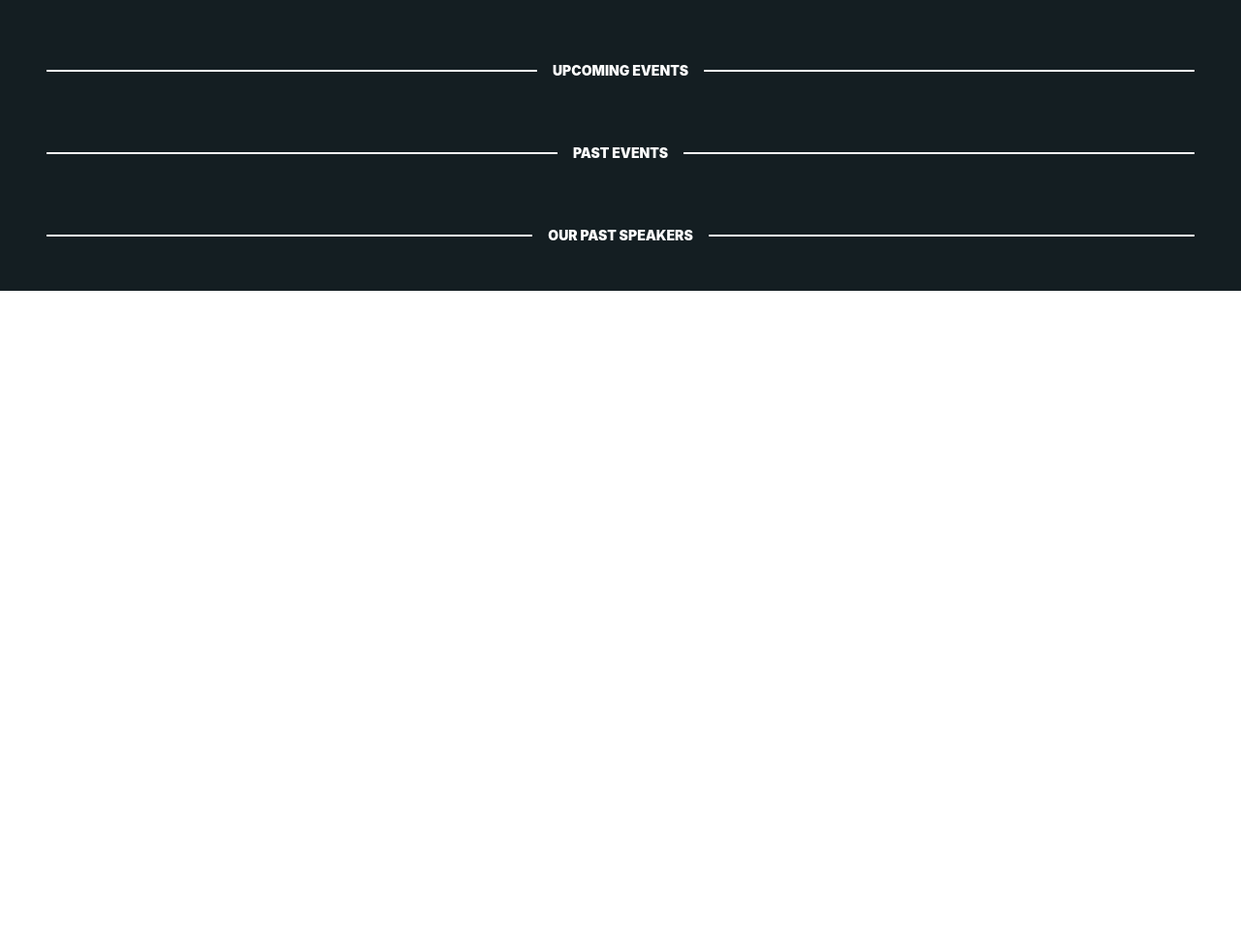
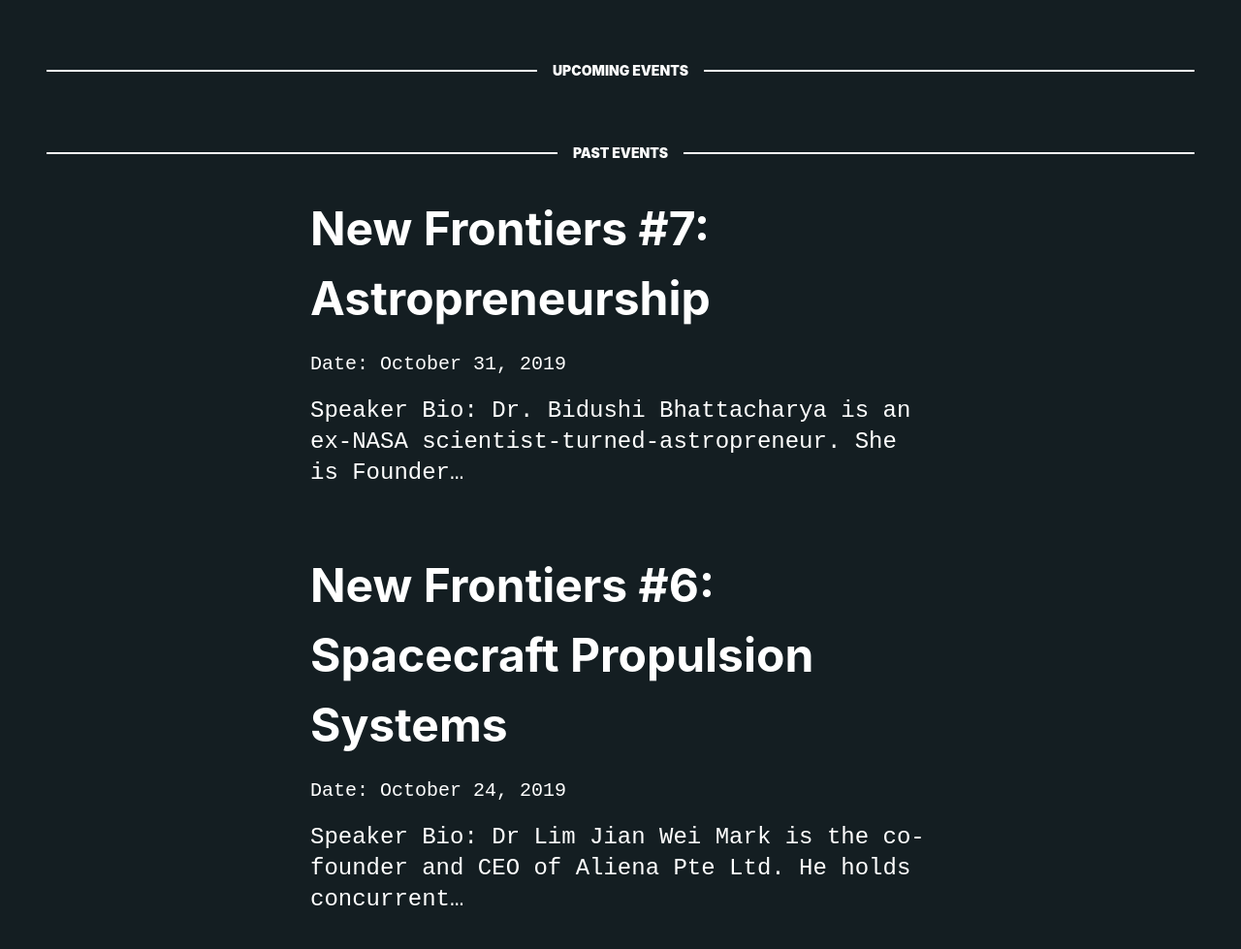
Before and after one commit to seds-sg/nusseds-webpage, a Gatsby site: page /events in a window 1280 px wide. Shown: the part 500-1479 px from the top of the page at 97% size. Before the commit the page ends 800 px from the top, so only its background shows below. Built offline with nearby package versions, Linux system fonts and the light colour scheme; Gatsby itself is replaced by a stand-in of ours.

```diff
--- a/src/components/layout.js
+++ b/src/components/layout.js
@@ -36,7 +36,7 @@ const Layout = ({ children, className }) => (
 					<Nav.Link href="/posts">
 						<NavbarLink>Blog</NavbarLink>
 					</Nav.Link>
-					<Nav.Link href="/joinUs">
+					<Nav.Link href="/join-us">
 						<NavbarLink>Join Us</NavbarLink>
 					</Nav.Link>
 				</Nav>
--- a/src/components/post-link.js
+++ b/src/components/post-link.js
@@ -8,11 +8,24 @@ const PostLink = ({ className, post }) => (
 		<PostLine />
 		<StyledLink to={post.frontmatter.path}>
 			<PostTitleWrapper>{post.frontmatter.title}</PostTitleWrapper>
-			<DateWrapper>Date of post: {post.frontmatter.date}</DateWrapper>
+			<DateWrapper>Date: {post.frontmatter.date}</DateWrapper>
 			<ExcerptWrapper>{post.excerpt}</ExcerptWrapper>
 		</StyledLink>
 	</div>
 );
+
+const BriefPostLink = ({ className, post }) => (
+	<StyledLink className={className} to={post.frontmatter.path}>
+		<PostTitleWrapper>{post.frontmatter.title}</PostTitleWrapper>
+		<DateWrapper>Date: {post.frontmatter.date}</DateWrapper>
+		<ExcerptWrapper>{post.excerpt}</ExcerptWrapper>
+	</StyledLink>
+);
+
+export const StyledBriefPostLink = styled(BriefPostLink)`
+	max-width: 40rem;
+	padding-bottom: 2rem;
+`;
 
 const PostLine = styled.div`
 	height: 0;
--- a/src/pages/events.js
+++ b/src/pages/events.js
@@ -1,27 +1,41 @@
 import React from 'react';
+import { StyledBriefPostLink } from '../components/post-link';
 import { PageHeaderFont, DescriptionFont } from '../components/textStyles';
 import Layout, { NavbarPaddingContainer } from '../components/layout';
 import SEO from '../components/seo';
 import styled from 'styled-components';
+import { graphql } from 'gatsby';
 import StyledButton from '../components/button';
 import SectionHeaderWrapper from '../components/sectionHeader';
 
-const EventsPage = () => (
+const EventsPage = ({ data: { allMarkdownRemark: { edges } } }) => {
+	const Posts = edges
+		.filter((edge) => !!edge.node.frontmatter.date)
+		.map((edge) => <StyledBriefPostLink key={edge.node.id} post={edge.node} />);
+	return (
 		<Layout>
 			<NavbarPaddingContainer>
 				<SEO title="Events" />
 				<EventPageHeaderWrapper>Our Events.</EventPageHeaderWrapper>
 				<EventPageDescription>
-				Get event updates and post-event summaries every week! Just leave your email with us and we will take
-				care of it for you!
+					Get event updates and post-event summaries every week! Just leave your email with us and we will
+					take care of it for you!
 				</EventPageDescription>
 				<ButtonWrapper buttonText="Get Updates 🚀" onClick={() => null} />
 				<SectionHeaderWrapper headerText="UPCOMING EVENTS" />
 				<SectionHeaderWrapper headerText="PAST EVENTS" />
+				<EventsWrapper>{Posts}</EventsWrapper>
 				<SectionHeaderWrapper headerText="OUR PAST SPEAKERS" />
 			</NavbarPaddingContainer>
 		</Layout>
 	);
+};
+
+const EventsWrapper = styled.div`
+	display: flex;
+	flex-wrap: wrap;
+	justify-content: space-around;
+`;
 
 const EventPageHeaderWrapper = styled(PageHeaderFont)`
   margin-bottom: 3rem;
@@ -36,3 +50,21 @@ const ButtonWrapper = styled(StyledButton)`
 `;
 
 export default EventsPage;
+
+export const pageQuery = graphql`
+	query {
+		allMarkdownRemark(sort: { order: DESC, fields: [frontmatter___date] }, limit: 4) {
+			edges {
+				node {
+					id
+					excerpt(pruneLength: 100)
+					frontmatter {
+						date(formatString: "MMMM DD, YYYY")
+						path
+						title
+					}
+				}
+			}
+		}
+	}
+`;
```
Also changed, not shown: src/pages/joinUs.js (deleted, +0 -18 lines), src/pages/projects.js (+21 -6 lines). Lines whose indentation alone changed are shown as unchanged.
